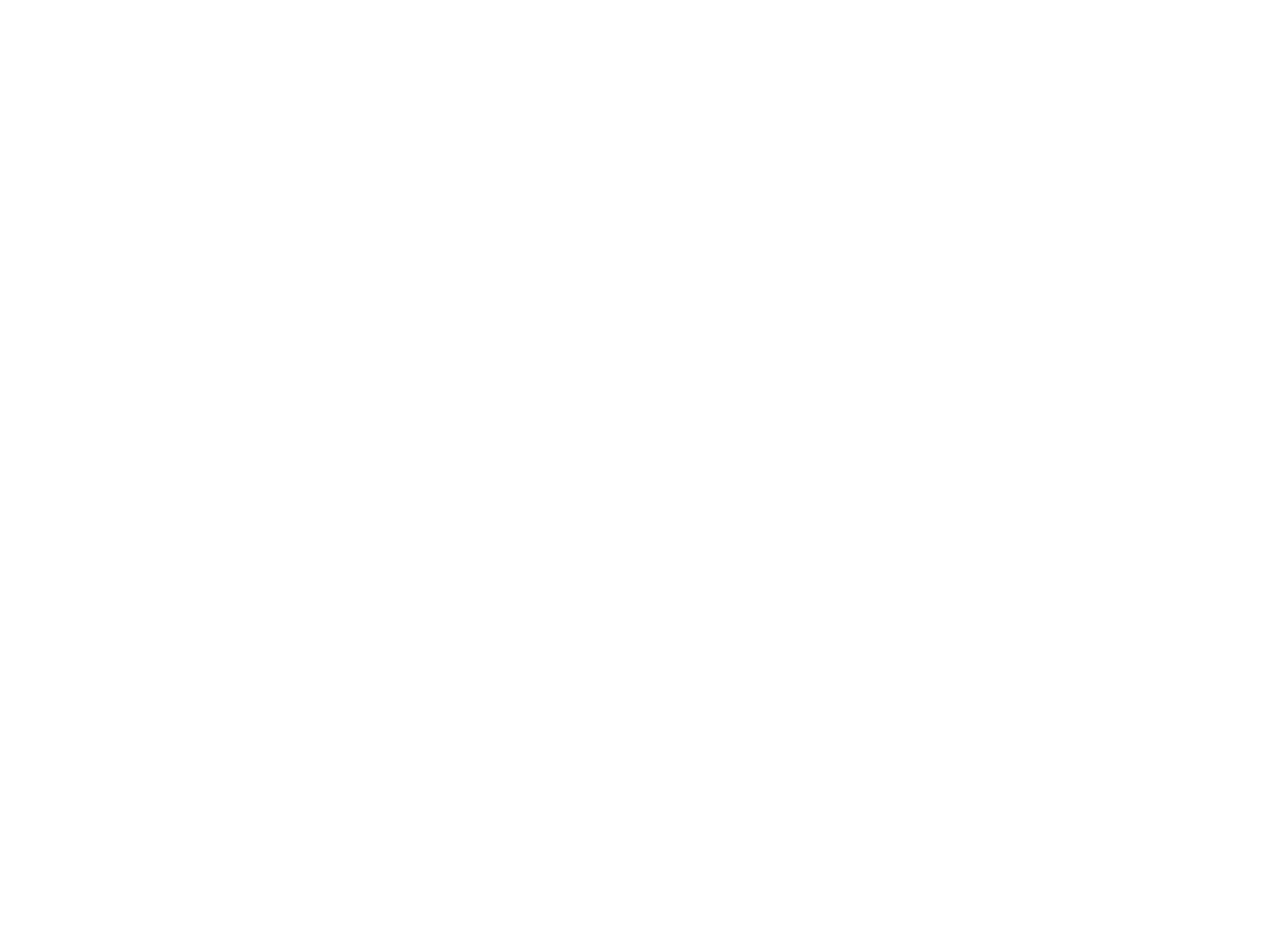
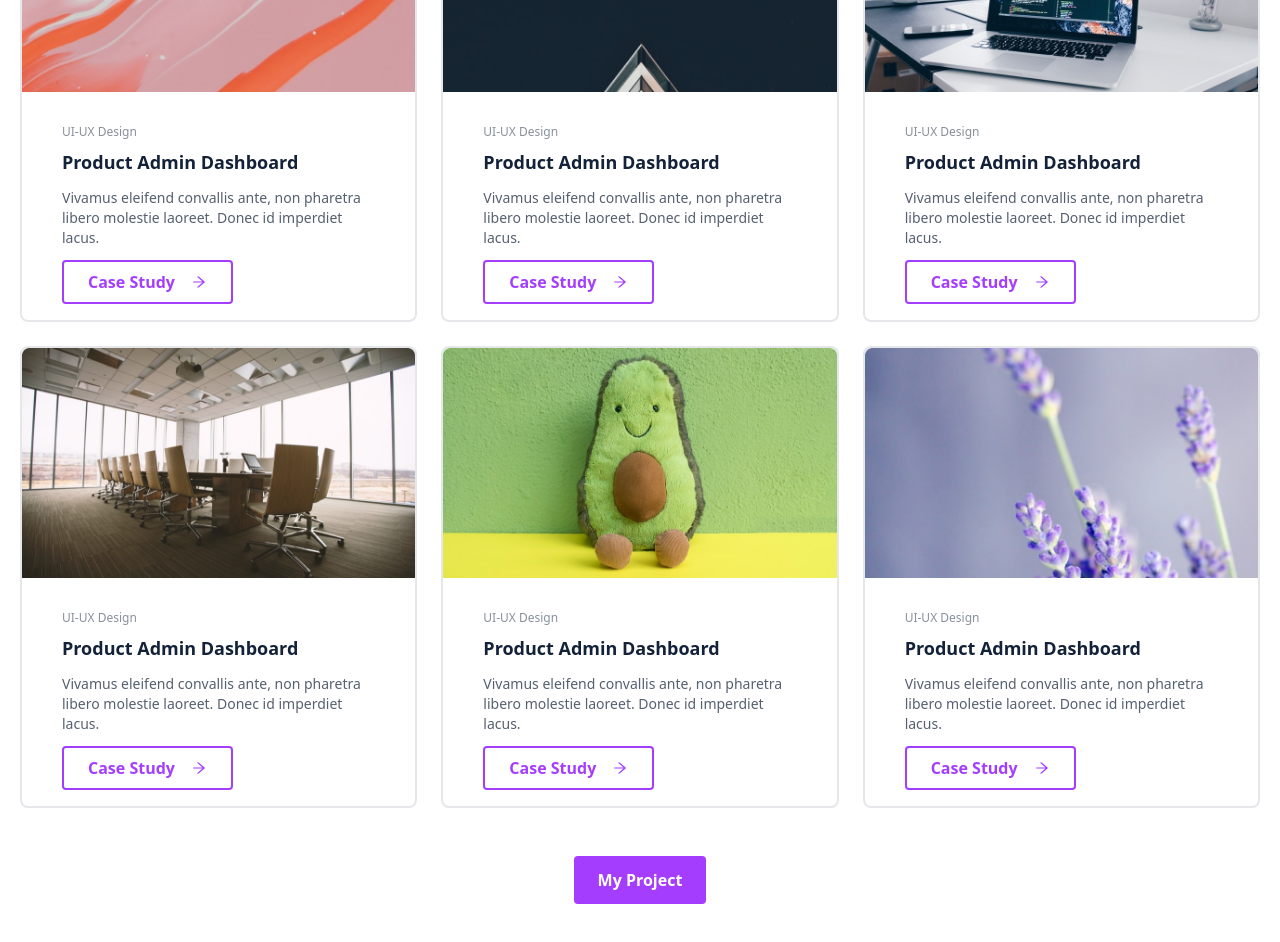
Before and after one commit to Shaimall/pictoo, a Next.js app: page / in a window 1280 px wide. Shown: the part 2420-3362 px from the top of the page. Before the commit the page ends 1988 px from the top, so only its background shows below. Built offline with nearby package versions, Linux system fonts and the light colour scheme.

Commit message:
4th section done

```diff
--- /dev/null
+++ b/components/Portfolio.jsx
@@ -0,0 +1,127 @@
+import React from "react";
+import { AiOutlineArrowRight } from "react-icons/ai";
+
+const Portfolio = () => {
+  return (
+    <div>
+      <div className="grid md:grid-cols-3 gap-6">
+        <div className="rounded-lg border-2">
+          <img className="w-full overflow-hidden " src="img/card1.png" alt="" />
+          <div className="container px-10 py-4 flex flex-col">
+            <h className="text-[#87909D] text-xs mt-4">UI-UX Design</h>
+            <h className="text-[#132238] text-lg font-bold mt-2">
+              Product Admin Dashboard
+            </h>
+            <p className="text-[#556070] text-sm mt-3">
+              Vivamus eleifend convallis ante, non pharetra libero molestie
+              laoreet. Donec id imperdiet lacus.
+            </p>
+            <div>
+              <button className="flex flex-row border-2 py-2 px-6 mt-3 rounded  justify-center border-[#A53DFF] text-[#A53DFF] font-bold text-base">
+                Case Study
+                <AiOutlineArrowRight className="mt-1 ml-4" />
+              </button>
+            </div>
+          </div>
+        </div>
+        <div className="rounded-lg border-2">
+          <img className="w-full overflow-hidden " src="img/card2.png" alt="" />
+          <div className="container px-10 py-4 flex flex-col">
+            <h className="text-[#87909D] text-xs mt-4">UI-UX Design</h>
+            <h className="text-[#132238] text-lg font-bold mt-2">
+              Product Admin Dashboard
+            </h>
+            <p className="text-[#556070] text-sm mt-3">
+              Vivamus eleifend convallis ante, non pharetra libero molestie
+              laoreet. Donec id imperdiet lacus.
+            </p>
+            <div>
+              <button className="flex flex-row rounded border-2 py-2 px-6 mt-3  justify-center border-[#A53DFF] text-[#A53DFF] font-bold text-base">
+                Case Study
+                <AiOutlineArrowRight className="mt-1 ml-4" />
+              </button>
+            </div>
+          </div>
+        </div>
+        <div className="rounded-lg border-2">
+          <img className="w-full overflow-hidden " src="img/card3.png" alt="" />
+          <div className="container px-10 py-4 flex flex-col">
+            <h className="text-[#87909D] text-xs mt-4">UI-UX Design</h>
+            <h className="text-[#132238] text-lg font-bold mt-2">
+              Product Admin Dashboard
+            </h>
+            <p className="text-[#556070] text-sm mt-3">
+              Vivamus eleifend convallis ante, non pharetra libero molestie
+              laoreet. Donec id imperdiet lacus.
+            </p>
+            <div>
+              <button className="flex flex-row border-2  rounded py-2 px-6 mt-3  justify-center border-[#A53DFF] text-[#A53DFF] font-bold text-base">
+                Case Study
+                <AiOutlineArrowRight className="mt-1 ml-4" />
+              </button>
+            </div>
+          </div>
+        </div>
+        <div className="rounded-lg border-2">
+          <img className="w-full overflow-hidden " src="img/card4.png" alt="" />
+          <div className="container px-10 py-4 flex flex-col">
+            <h className="text-[#87909D] text-xs mt-4">UI-UX Design</h>
+            <h className="text-[#132238] text-lg font-bold mt-2">
+              Product Admin Dashboard
+            </h>
+            <p className="text-[#556070] text-sm mt-3">
+              Vivamus eleifend convallis ante, non pharetra libero molestie
+              laoreet. Donec id imperdiet lacus.
+            </p>
+            <div>
+              <button className="flex flex-row rounded border-2 py-2 px-6 mt-3  justify-center border-[#A53DFF] text-[#A53DFF] font-bold text-base">
+                Case Study
+                <AiOutlineArrowRight className="mt-1 ml-4" />
+              </button>
+            </div>
+          </div>
+        </div>
+        <div className="rounded-lg border-2">
+          <img className="w-full overflow-hidden " src="img/avo.png" alt="" />
+          <div className="container px-10 py-4 flex flex-col">
+            <h className="text-[#87909D] text-xs mt-4">UI-UX Design</h>
+            <h className="text-[#132238] text-lg font-bold mt-2">
+              Product Admin Dashboard
+            </h>
+            <p className="text-[#556070] text-sm mt-3">
+              Vivamus eleifend convallis ante, non pharetra libero molestie
+              laoreet. Donec id imperdiet lacus.
+            </p>
+            <div>
+              <button className="flex flex-row rounded border-2 py-2 px-6 mt-3  justify-center border-[#A53DFF] text-[#A53DFF] font-bold text-base">
+                Case Study
+                <AiOutlineArrowRight className="mt-1 ml-4" />
+              </button>
+            </div>
+          </div>
+        </div>
+        <div className="rounded-lg border-2">
+          <img className="w-full overflow-hidden " src="img/card6.png" alt="" />
+          <div className="container px-10 py-4 flex flex-col">
+            <h className="text-[#87909D] text-xs mt-4">UI-UX Design</h>
+            <h className="text-[#132238] text-lg font-bold mt-2">
+              Product Admin Dashboard
+            </h>
+            <p className="text-[#556070] text-sm mt-3">
+              Vivamus eleifend convallis ante, non pharetra libero molestie
+              laoreet. Donec id imperdiet lacus.
+            </p>
+            <div>
+              <button className="flex flex-row rounded border-2 py-2 px-6 mt-3  justify-center border-[#A53DFF] text-[#A53DFF] font-bold text-base">
+                Case Study
+                <AiOutlineArrowRight className="mt-1 ml-4" />
+              </button>
+            </div>
+          </div>
+        </div>
+      </div>
+    </div>
+  );
+};
+
+export default Portfolio;
--- a/components/Research.jsx
+++ b/components/Research.jsx
@@ -5,7 +5,7 @@
 const Research = () => {
   return (
     <div>
-      <div className="flex flex-col">
+      <div className="flex flex-col ">
         <div className="flex flex-col container p-9 bg-white rounded-xl">
           <div className="w-16 h-16 bg-[#EDD8FF] hover:bg-[#A53DFF] rounded-md ">
             <div className="flex justify-center items-center pt-4">
--- a/pages/index.js
+++ b/pages/index.js
@@ -5,6 +5,7 @@
 import Research from "../components/Research";
 import { Card, Card2 } from "../components/Card";
 import Analyze from "../components/Analyze";
+import Portfolio from "../components/Portfolio";
 
 export default function Home() {
   return (
@@ -102,12 +103,27 @@
             </p>
           </div>
           <div className="col-span-1 hidden md:block"></div>
-          <div className="col-span-3 container px-4 ">
+          <div className="col-span-3 container px-4  ">
             <Research />
           </div>
-          <div className="col-span-3 mt-9 container px-4">
+          <div className="col-span-3 md:mt-9 container px-4">
             <Analyze />
           </div>
+        </div>
+      </section>
+      <section className="min-h-screen">
+        <h className="text-5xl font-bold pt-24 flex justify-center">
+          Portfolio
+        </h>
+        <p className=" text-lg text-[#87909D] mx-auto text-center md:w-1/3 mt-6">
+          There are many variations of passages of Lorem Ipsum available, but
+          the majority have suffered alteration.{" "}
+        </p>
+        <div className="container  mx-auto mt-10 px-5 pb-10">
+          <Portfolio />
+          <button className="bg-[#A53DFF] px-6 py-3 text-white font-bold flex mx-auto mt-12  rounded ">
+            My Project
+          </button>
         </div>
       </section>
       {/* <section className=" bg-slate-400 ">
```
